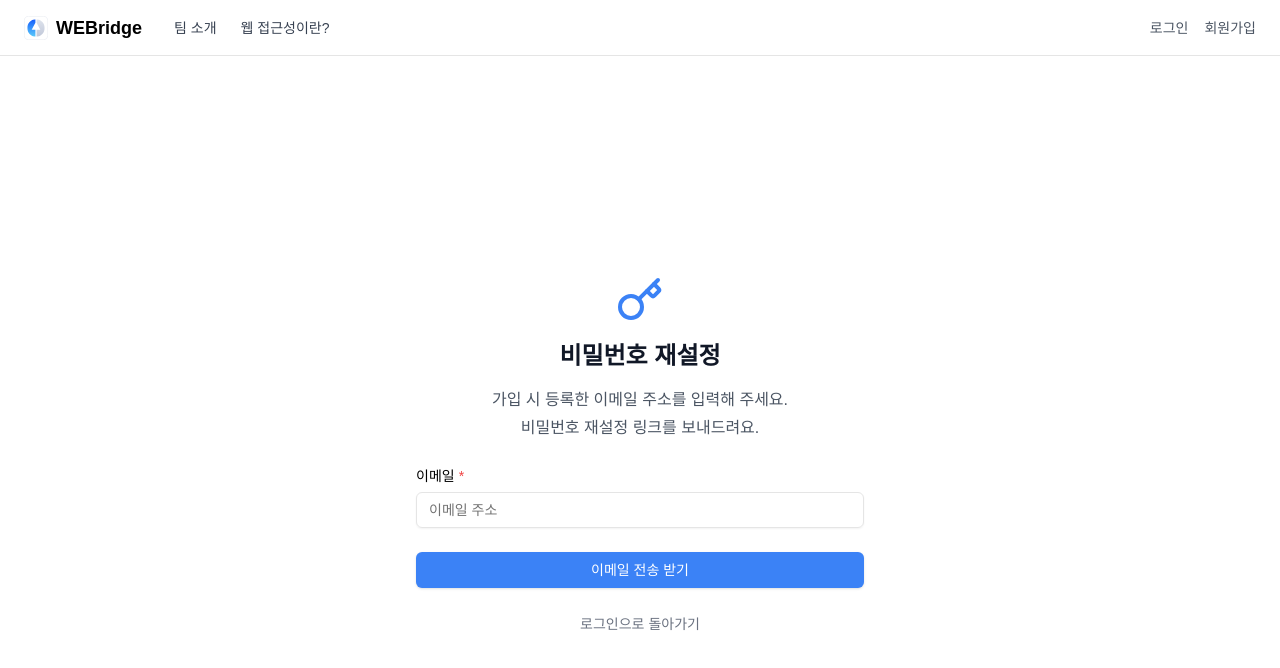
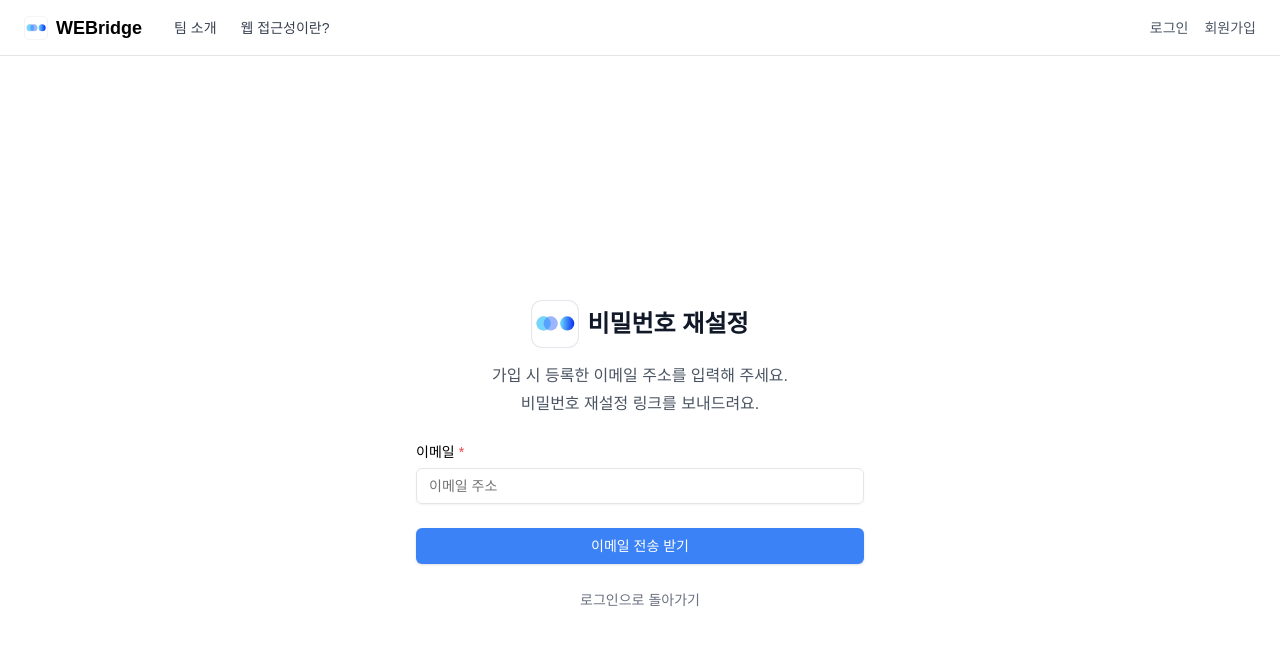
Before and after one commit to inable-it/webridge-frontend, a React (Vite) app: page /password-reset in a window 1280 px wide. Shown: the top 668 px of the page. Built offline with nearby package versions, Linux system fonts and the light colour scheme.

Commit message:
refactor: :recycle: logo.svg 수정

```diff
--- a/src/pages/PasswordResetPage.tsx
+++ b/src/pages/PasswordResetPage.tsx
@@ -4,7 +4,7 @@ import { Input } from "@/components/ui/input";
 import { Label } from "@/components/ui/label";
 import { useNavigate } from "react-router-dom";
 import { usePasswordResetMutation } from "@/features/api/authApi";
-import { Key, Eye, EyeOff } from "lucide-react";
+import { Eye, EyeOff } from "lucide-react";
 
 const PasswordResetPage = () => {
   const navigate = useNavigate();
@@ -60,12 +60,12 @@ const PasswordResetPage = () => {
       <div className="flex items-center justify-center min-h-screen px-4 bg-white">
         <div className="w-full max-w-md space-y-6">
           <div className="space-y-4 text-center">
-            <div className="flex justify-center">
-              <Key className="w-12 h-12 text-blue-500" />
+            <div className="flex items-center justify-center gap-2">
+              <img src="/logo.svg" alt="Logo" className="w-12 h-12" />
+              <h1 className="text-2xl font-bold text-gray-900">
+                새 비밀번호 설정
+              </h1>
             </div>
-            <h1 className="text-2xl font-bold text-gray-900">
-              새 비밀번호 설정
-            </h1>
             <p className="text-gray-600">
               이전과 다른 비밀번호를 입력해 주세요.
             </p>
@@ -136,10 +136,12 @@ const PasswordResetPage = () => {
     <div className="flex items-center justify-center min-h-screen px-4 bg-white">
       <form onSubmit={handleSubmit} className="w-full max-w-md space-y-6">
         <div className="space-y-4 text-center">
-          <div className="flex justify-center">
-            <Key className="w-12 h-12 text-blue-500" />
+          <div className="flex items-center justify-center gap-2">
+            <img src="/logo.svg" alt="Logo" className="w-12 h-12" />
+            <h1 className="text-2xl font-bold text-gray-900">
+              비밀번호 재설정
+            </h1>
           </div>
-          <h1 className="text-2xl font-bold text-gray-900">비밀번호 재설정</h1>
           <div className="space-y-1 text-gray-600">
             <p>가입 시 등록한 이메일 주소를 입력해 주세요.</p>
             <p>비밀번호 재설정 링크를 보내드려요.</p>
```
Also changed, not shown: public/logo.svg.
